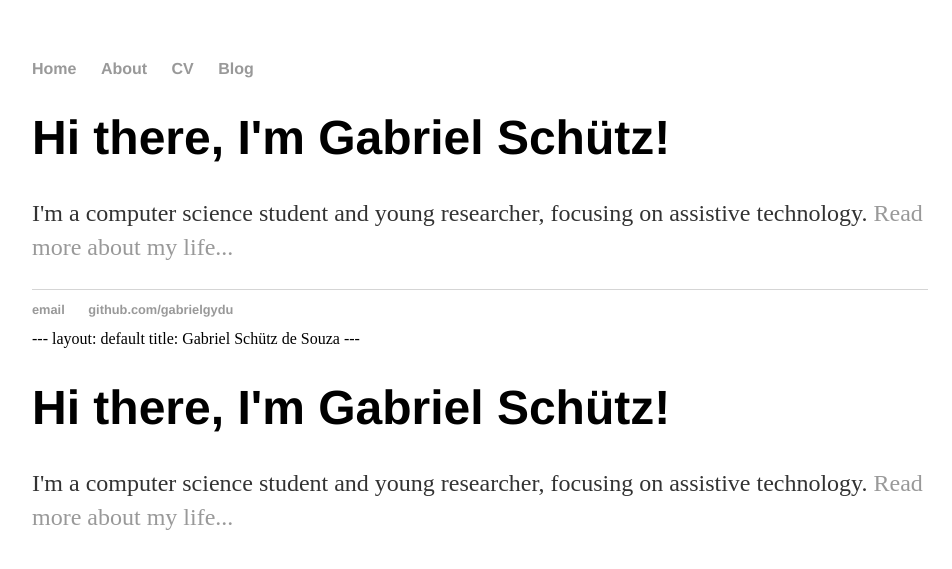
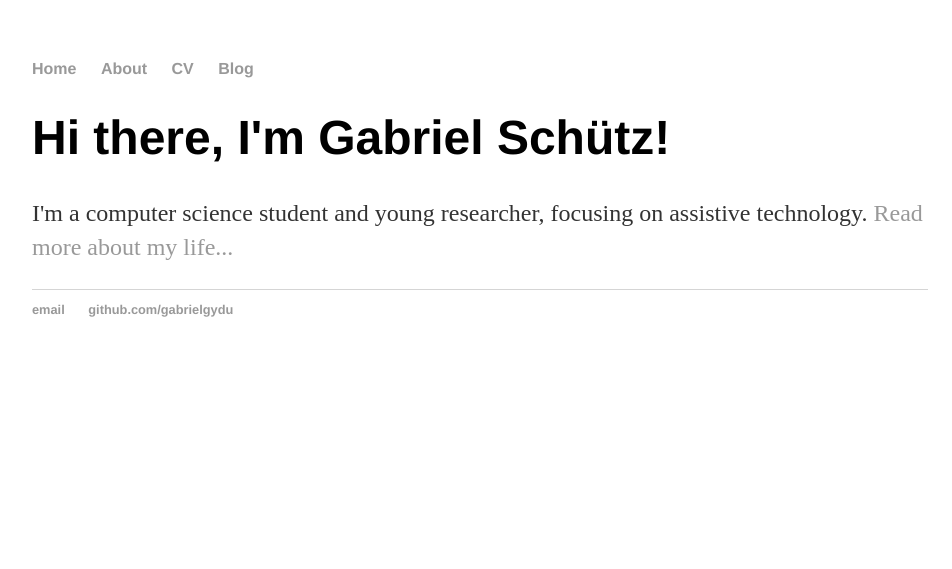
Before and after one commit to gabrielgydu/gabrielgydu.github.io, a Jekyll site: the page built from index.html, in a window 1280 px wide. Shown: the top 569 px of the page, without its empty margins (160-1112 px from the left). Built offline with Jekyll 4.4.1, drawn with Linux system fonts in a browser that asks for light colours.

Commit message:
Update index.html
delete repeated content

```diff
--- a/index.html
+++ b/index.html
@@ -1,34 +1,3 @@
-<!DOCTYPE html>
-<html>
-	<head>
-		<title>Gabriel Schütz de Souza</title>
-		<!-- link to main stylesheet -->
-		<link rel="stylesheet" type="text/css" href="/css/main.css">
-	</head>
-	<body>
-		<nav>
-    		<ul>
-        		<li><a href="/">Home</a></li>
-	        	<li><a href="/about">About</a></li>
-        		<li><a href="/cv">CV</a></li>
-        		<li><a href="/blog">Blog</a></li>
-    		</ul>
-		</nav>
-		<div class="container">
-    		<div class="blurb">
-        		<h1>Hi there, I'm Gabriel Schütz!</h1>
-				<p>I'm a computer science student and young researcher, focusing on assistive technology. <a href="/about">Read more about my life...</a></p>
-    		</div><!-- /.blurb -->
-		</div><!-- /.container -->
-		<footer>
-    		<ul>
-        		<li><a href="mailto:kontakt@gabrielschutz.de">email</a></li>
-        		<li><a href="https://github.com/gabrielgydu">github.com/gabrielgydu</a></li>
-			</ul>
-		</footer>
-	</body>
-</html>
-
 ---
 layout: default
 title: Gabriel Schütz de Souza
```
